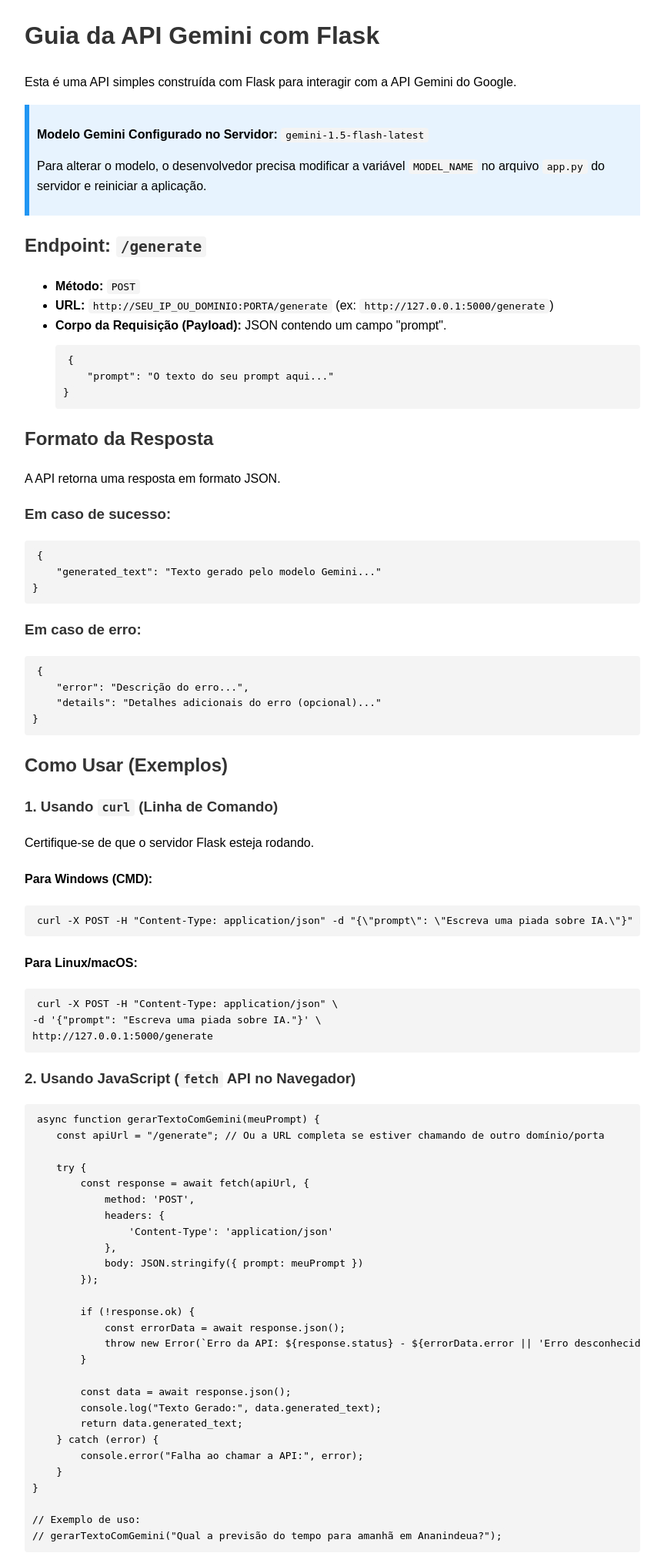
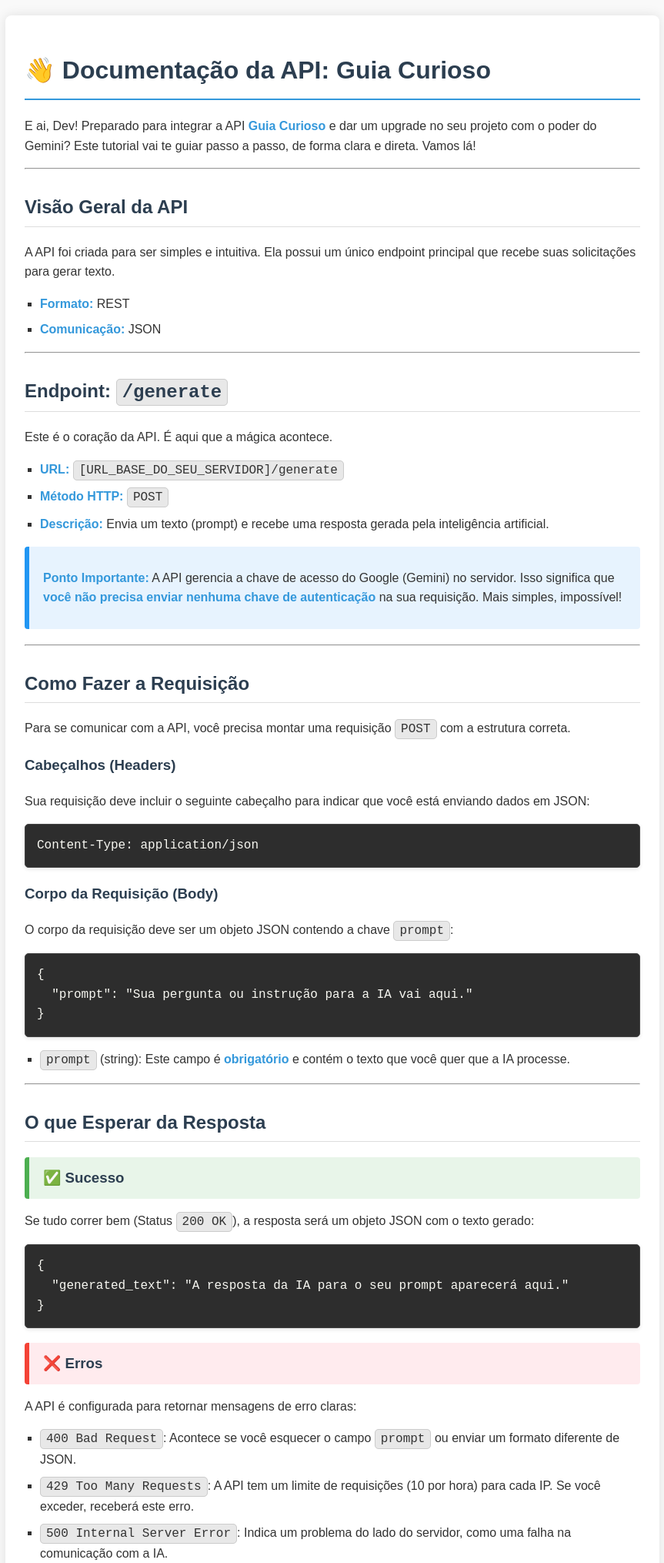
Before and after one commit to Jeiel0rbit/ask-Jetrom, a Flask app: page / in a window 1280 px wide. Shown: the top 2030 px of the page at 77% size, without its empty margins (208-1071 px from the left). Run offline with Flask 2, Linux system fonts and the light colour scheme.

Commit message:
Update index.html

```diff
--- a/templates/index.html
+++ b/templates/index.html
@@ -1,65 +1,135 @@
 <!DOCTYPE html>
-<html lang="pt-br">
+<html lang="pt-BR">
 <head>
     <meta charset="UTF-8">
     <meta name="viewport" content="width=device-width, initial-scale=1.0">
-    <title>Guia da API Gemini Flask</title>
+    <title>Documentação da API - Guia Curioso</title>
     <style>
-        body { font-family: Arial, sans-serif; margin: 20px; line-height: 1.6; }
-        h1, h2, h3 { color: #333; }
-        code { background-color: #f4f4f4; padding: 2px 6px; border-radius: 4px; font-family: monospace; }
-        pre { background-color: #f4f4f4; padding: 10px; border-radius: 4px; overflow-x: auto; }
-        .container { max-width: 800px; margin: auto; }
-        .note { background-color: #e7f3fe; border-left: 6px solid #2196F3; padding: 10px; margin-bottom: 15px; }
+        body { font-family: Arial, sans-serif; margin: 20px; line-height: 1.6; background-color: #f9f9f9; color: #333; }
+        h1, h2, h3 { color: #2c3e50; }
+        h1 { border-bottom: 2px solid #3498db; padding-bottom: 10px; }
+        h2 { border-bottom: 1px solid #ddd; padding-bottom: 5px; margin-top: 30px; }
+        code { background-color: #e8e8e8; padding: 3px 7px; border-radius: 5px; font-family: 'Courier New', Courier, monospace; border: 1px solid #ccc; }
+        pre { background-color: #2d2d2d; color: #f8f8f2; padding: 15px; border-radius: 5px; overflow-x: auto; border: 1px solid #444; box-shadow: 0 2px 5px rgba(0,0,0,0.1); }
+        pre code { background-color: transparent; padding: 0; border-radius: 0; border: none; } /* Reset for code inside pre */
+        .container { max-width: 800px; margin: auto; background-color: #fff; padding: 25px; border-radius: 8px; box-shadow: 0 0 15px rgba(0,0,0,0.1); }
+        .note { background-color: #e7f3fe; border-left: 6px solid #2196F3; padding: 12px 18px; margin-bottom: 20px; border-radius: 4px; }
+        .success { background-color: #e8f5e9; border-left: 6px solid #4CAF50; padding: 12px 18px; margin-bottom: 15px; border-radius: 4px; }
+        .error { background-color: #ffebee; border-left: 6px solid #f44336; padding: 12px 18px; margin-bottom: 15px; border-radius: 4px; }
+        strong { color: #3498db; }
+        ul { list-style-type: square; padding-left: 20px; }
+        li { margin-bottom: 8px; }
     </style>
 </head>
 <body>
     <div class="container">
-        <h1>Guia da API Gemini com Flask</h1>
-        <p>Esta é uma API simples construída com Flask para interagir com a API Gemini do Google.</p>
+        <h1>👋 Documentação da API: Guia Curioso</h1>
+        <p>E ai, Dev! Preparado para integrar a API <strong>Guia Curioso</strong> e dar um upgrade no seu projeto com o poder do Gemini? Este tutorial vai te guiar passo a passo, de forma clara e direta. Vamos lá!</p>
 
+        <hr>
+
+        <h2>Visão Geral da API</h2>
+        <p>A API foi criada para ser simples e intuitiva. Ela possui um único endpoint principal que recebe suas solicitações para gerar texto.</p>
+        <ul>
+            <li><strong>Formato:</strong> REST</li>
+            <li><strong>Comunicação:</strong> JSON</li>
+        </ul>
+
+        <hr>
+
+        <h2>Endpoint: <code>/generate</code></h2>
+        <p>Este é o coração da API. É aqui que a mágica acontece.</p>
+        <ul>
+            <li><strong>URL:</strong> <code>[URL_BASE_DO_SEU_SERVIDOR]/generate</code></li>
+            <li><strong>Método HTTP:</strong> <code>POST</code></li>
+            <li><strong>Descrição:</strong> Envia um texto (prompt) e recebe uma resposta gerada pela inteligência artificial.</li>
+        </ul>
         <div class="note">
-            <p><strong>Modelo Gemini Configurado no Servidor:</strong> <code>{{ model_name }}</code></p>
-            <p>Para alterar o modelo, o desenvolvedor precisa modificar a variável <code>MODEL_NAME</code> no arquivo <code>app.py</code> do servidor e reiniciar a aplicação.</p>
+            <p><strong>Ponto Importante:</strong> A API gerencia a chave de acesso do Google (Gemini) no servidor. Isso significa que <strong>você não precisa enviar nenhuma chave de autenticação</strong> na sua requisição. Mais simples, impossível!</p>
         </div>
 
-        <h2>Endpoint: <code>/generate</code></h2>
+        <hr>
+
+        <h2>Como Fazer a Requisição</h2>
+        <p>Para se comunicar com a API, você precisa montar uma requisição <code>POST</code> com a estrutura correta.</p>
+
+        <h3>Cabeçalhos (Headers)</h3>
+        <p>Sua requisição deve incluir o seguinte cabeçalho para indicar que você está enviando dados em JSON:</p>
+        <pre><code>Content-Type: application/json</code></pre>
+
+        <h3>Corpo da Requisição (Body)</h3>
+        <p>O corpo da requisição deve ser um objeto JSON contendo a chave <code>prompt</code>:</p>
+        <pre><code class="language-json">{
+  "prompt": "Sua pergunta ou instrução para a IA vai aqui."
+}</code></pre>
         <ul>
-            <li><strong>Método:</strong> <code>POST</code></li>
-            <li><strong>URL:</strong> <code>http://SEU_IP_OU_DOMINIO:PORTA/generate</code> (ex: <code>http://127.0.0.1:5000/generate</code>)</li>
-            <li><strong>Corpo da Requisição (Payload):</strong> JSON contendo um campo "prompt".
-                <pre><code>{
-    "prompt": "O texto do seu prompt aqui..."
-}</code></pre>
-            </li>
+            <li><code>prompt</code> (string): Este campo é <strong>obrigatório</strong> e contém o texto que você quer que a IA processe.</li>
         </ul>
 
-        <h2>Formato da Resposta</h2>
-        <p>A API retorna uma resposta em formato JSON.</p>
-        <h3>Em caso de sucesso:</h3>
-        <pre><code>{
-    "generated_text": "Texto gerado pelo modelo Gemini..."
-}</code></pre>
-        <h3>Em caso de erro:</h3>
-        <pre><code>{
-    "error": "Descrição do erro...",
-    "details": "Detalhes adicionais do erro (opcional)..."
+        <hr>
+
+        <h2>O que Esperar da Resposta</h2>
+
+        <h3 class="success">✅ Sucesso</h3>
+        <p>Se tudo correr bem (Status <code>200 OK</code>), a resposta será um objeto JSON com o texto gerado:</p>
+        <pre><code class="language-json">{
+  "generated_text": "A resposta da IA para o seu prompt aparecerá aqui."
 }</code></pre>
 
-        <h2>Como Usar (Exemplos)</h2>
+        <h3 class="error">❌ Erros</h3>
+        <p>A API é configurada para retornar mensagens de erro claras:</p>
+        <ul>
+            <li><code>400 Bad Request</code>: Acontece se você esquecer o campo <code>prompt</code> ou enviar um formato diferente de JSON.</li>
+            <li><code>429 Too Many Requests</code>: A API tem um limite de requisições (10 por hora) para cada IP. Se você exceder, receberá este erro.</li>
+            <li><code>500 Internal Server Error</code>: Indica um problema do lado do servidor, como uma falha na comunicação com a IA.</li>
+        </ul>
 
-        <h3>1. Usando <code>curl</code> (Linha de Comando)</h3>
-        <p>Certifique-se de que o servidor Flask esteja rodando.</p>
-        <h4>Para Windows (CMD):</h4>
-        <pre><code>curl -X POST -H "Content-Type: application/json" -d "{\"prompt\": \"Escreva uma piada sobre IA.\"}" http://127.0.0.1:5000/generate</code></pre>
-        <h4>Para Linux/macOS:</h4>
-        <pre><code>curl -X POST -H "Content-Type: application/json" \
--d '{"prompt": "Escreva uma piada sobre IA."}' \
-http://127.0.0.1:5000/generate</code></pre>
+        <hr>
 
-        <h3>2. Usando JavaScript (<code>fetch</code> API no Navegador)</h3>
-        <pre><code>async function gerarTextoComGemini(meuPrompt) {
-    const apiUrl = "/generate"; // Ou a URL completa se estiver chamando de outro domínio/porta
+        <h2>💻 Mão na Massa: Exemplos de Código</h2>
+        <p>Veja como é fácil integrar a API em diferentes ambientes. Não se esqueça de substituir <code>SUA_URL_BASE/generate</code> pela URL real da sua API.</p>
+
+        <h3>cURL (Terminal)</h3>
+        <p>Perfeito para fazer um teste rápido na linha de comando.</p>
+        <pre><code class="language-bash">curl -X POST "SUA_URL_BASE/generate" \
+-H "Content-Type: application/json" \
+-d '{
+  "prompt": "Explique o que é uma API de forma simples e divertida."
+}'</code></pre>
+
+        <h3>Python (para Backend)</h3>
+        <p>Ideal para integrar em seus serviços ou scripts Python. Você precisará da biblioteca <code>requests</code> (<code>pip install requests</code>).</p>
+        <pre><code class="language-python">import requests
+import json
+
+api_url = "SUA_URL_BASE/generate"
+headers = {
+    'Content-Type': 'application/json'
+}
+payload = {
+    'prompt': 'Crie uma pequena história sobre um robô que sonhava em ser chef de cozinha.'
+}
+
+try:
+    response = requests.post(api_url, data=json.dumps(payload), headers=headers)
+    response.raise_for_status()  # Levanta um erro para respostas HTTP 4xx/5xx
+
+    result = response.json()
+    print(result['generated_text'])
+
+except requests.exceptions.HTTPError as http_err:
+    print(f"Erro HTTP: {http_err}")
+    print(f"Resposta do servidor: {response.text}")
+except requests.exceptions.RequestException as e:
+    print(f"Ocorreu um erro na requisição: {e}")
+    if 'response' in locals() and response is not None:
+        print(f"Resposta do servidor: {response.text}")
+</code></pre>
+
+        <h3>JavaScript (para Frontend)</h3>
+        <p>Use a <code>Fetch API</code> para consumir a API diretamente de uma página web.</p>
+        <pre><code class="language-javascript">async function callGuiaCuriosoAPI(promptText) {
+    const apiUrl = 'SUA_URL_BASE/generate'; // Substitua pela URL real da sua API
 
     try {
         const response = await fetch(apiUrl, {
@@ -67,63 +137,48 @@
             headers: {
                 'Content-Type': 'application/json'
             },
-            body: JSON.stringify({ prompt: meuPrompt })
+            body: JSON.stringify({
+                prompt: promptText
+            })
         });
 
         if (!response.ok) {
-            const errorData = await response.json();
-            throw new Error(`Erro da API: ${response.status} - ${errorData.error || 'Erro desconhecido'}`);
+            // Tenta pegar a mensagem de erro do corpo da resposta JSON
+            let errorData;
+            try {
+                errorData = await response.json();
+            } catch (e) {
+                // Se não for JSON, usa o statusText
+                errorData = { error: response.statusText };
+            }
+            throw new Error(`Erro na API (${response.status}): ${errorData.error || 'Erro desconhecido'}`);
         }
 
         const data = await response.json();
         console.log("Texto Gerado:", data.generated_text);
+        // Exemplo de como exibir na página:
+        // document.getElementById('resultadoApi').innerText = data.generated_text;
         return data.generated_text;
+
     } catch (error) {
-        console.error("Falha ao chamar a API:", error);
+        console.error("Falha ao buscar dados da API Guia Curioso:", error);
+        // Exemplo de como exibir erro na página:
+        // document.getElementById('erroApi').innerText = error.message;
+        return null; // Ou lançar o erro novamente: throw error;
     }
 }
 
 // Exemplo de uso:
-// gerarTextoComGemini("Qual a previsão do tempo para amanhã em Ananindeua?");</code></pre>
-
-        <h3>3. Usando Python (<code>requests</code>)</h3>
-        <p>Primeiro, instale a biblioteca se ainda não tiver: <code>pip install requests</code></p>
-        <pre><code>import requests
-import json
-
-def chamar_api_gemini_flask(prompt_usuario):
-    api_url = "http://127.0.0.1:5000/generate"
-    payload = {"prompt": prompt_usuario}
-    headers = {"Content-Type": "application/json"}
-
-    try:
-        response = requests.post(api_url, data=json.dumps(payload), headers=headers)
-        response.raise_for_status() # Lança uma exceção para respostas de erro (4xx ou 5xx)
-
-        resultado = response.json()
-        texto_gerado = resultado.get("generated_text")
-
-        if texto_gerado:
-            print("Resposta da API Gemini (via Flask):")
-            print(texto_gerado)
-        elif "error" in resultado:
-            print(f"Erro da API: {resultado.get('error')}")
-            if "details" in resultado:
-                print(f"Detalhes: {resultado.get('details')}")
-        else:
-            print(f"Resposta inesperada da API: {resultado}")
-
-        return texto_gerado
-
-    except requests.exceptions.RequestException as e:
-        print(f"Erro ao conectar com a API Flask: {e}")
-    except json.JSONDecodeError:
-        print(f"Erro ao decodificar a resposta JSON da API Flask. Resposta recebida: {response.text}")
-
-    return None
-
-# Exemplo de uso:
-# chamar_api_gemini_flask("Conte uma curiosidade sobre o universo.")</code></pre>
+callGuiaCuriosoAPI("Qual a distância entre a Terra e a Lua em quilômetros?")
+    .then(text => {
+        if (text) {
+            // Faça algo com o texto, como exibir em um elemento HTML
+            // const outputElement = document.getElementById('apiOutput');
+            // if (outputElement) outputElement.textContent = text;
+        }
+    });
+</code></pre>
+        <p>E é isso! Agora você tem tudo o que precisa para começar a construir coisas incríveis com a API <strong>Guia Curioso</strong>. Boas implementações! ✨</p>
     </div>
 </body>
 </html>
```
